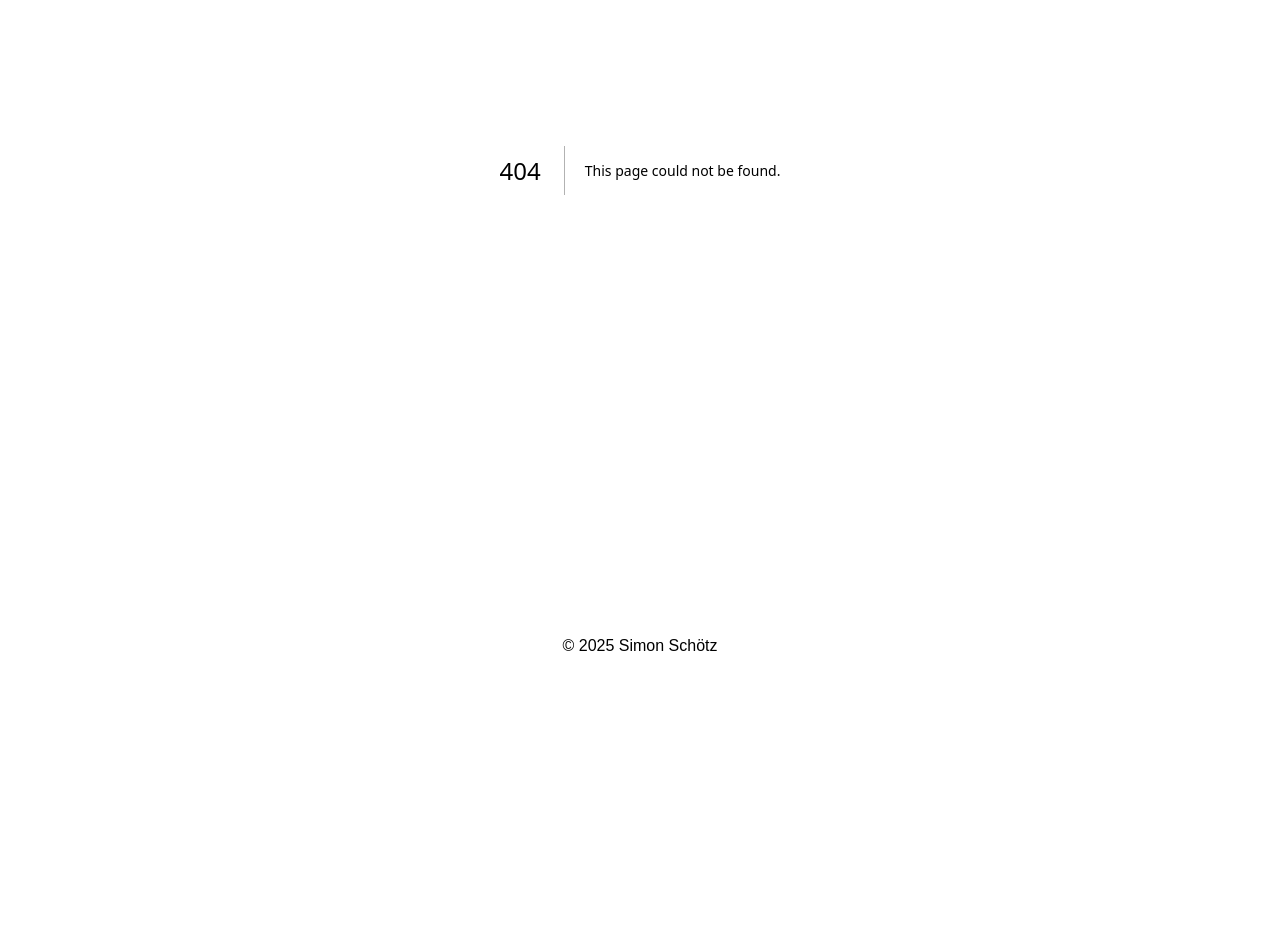
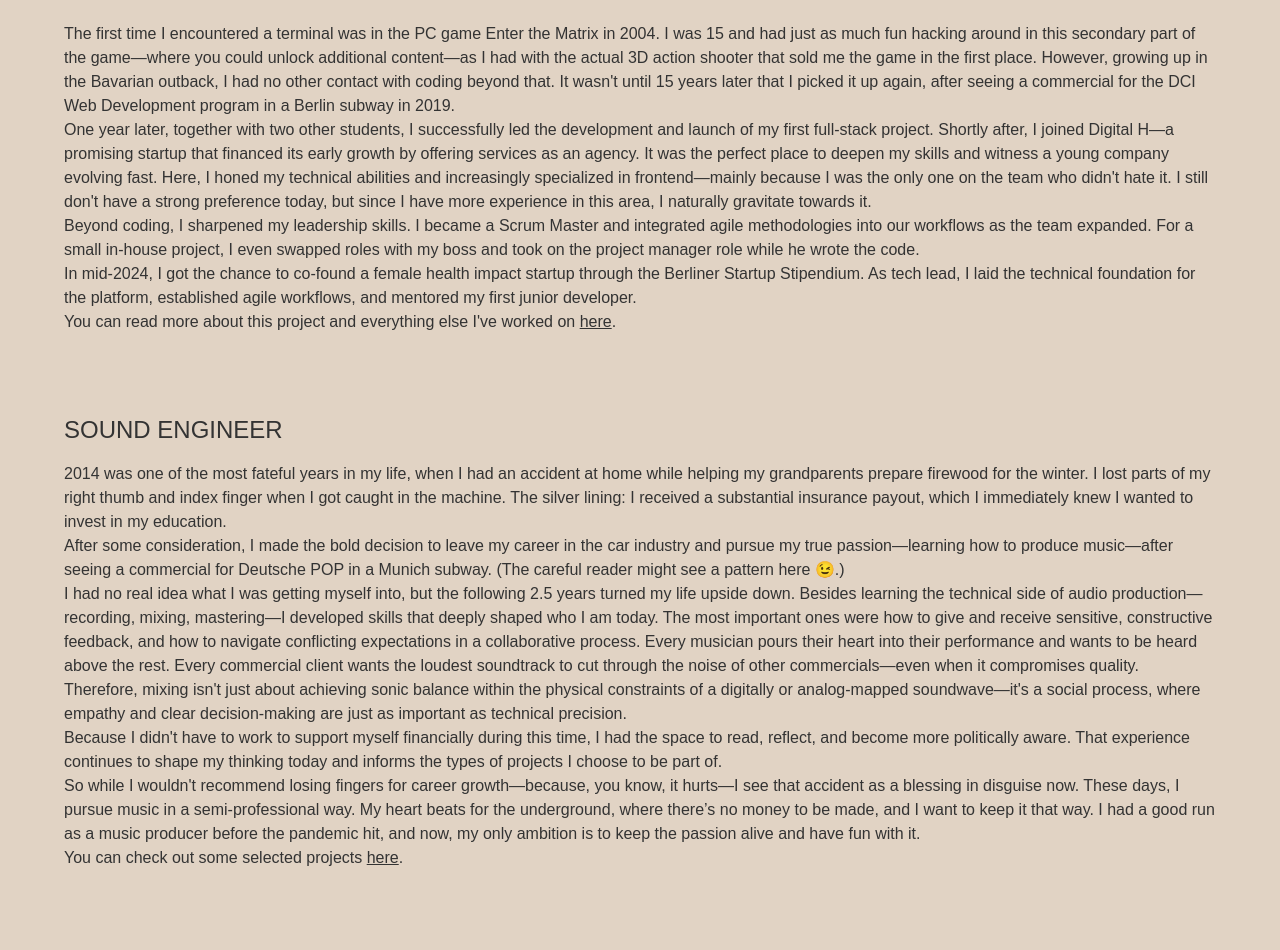
Before and after one commit to SimonSchoetz/simon-schoetz-website-2025, a Next.js app: page /career-paths in a window 1280 px wide. Before the commit this address had no page. Shown: the part 382-1332 px from the top of the page. Before the commit the page ends 1104 px from the top, so only its background shows below. Built offline with nearby package versions, Linux system fonts and the light colour scheme.

Commit message:
refactor professional career to career paths and add 2/3 of the content

```diff
--- a/app/_components/ProfessionalCareerSection.tsx
+++ b/app/_components/CareerPathsSection.tsx
@@ -4,7 +4,7 @@ import { FCProps, SectionProps } from '@/types';
 
 type Props = SectionProps;
 
-export const ProfessionalCareerSection: FCProps<Props> = ({ ...props }) => {
+export const CareerPathsSection: FCProps<Props> = ({ ...props }) => {
   return (
     <Section {...props}>
       <H2 text='My Professional Career' className='mb-4' />
@@ -27,7 +27,7 @@ export const ProfessionalCareerSection: FCProps<Props> = ({ ...props }) => {
       </p>
 
       <RouterItem
-        href={Route.PROFESSIONAL_CAREER}
+        href={Route.CAREER_PATHS}
         label='Read more →'
         className='font-mono'
       />
--- a/app/_components/Header.tsx
+++ b/app/_components/Header.tsx
@@ -16,8 +16,8 @@ const RouterItems: RouterItem[] = [
     label: 'Principles →',
   },
   {
-    href: Route.PROFESSIONAL_CAREER,
-    label: 'Professional Career →',
+    href: Route.CAREER_PATHS,
+    label: 'Career Paths →',
   },
   {
     href: Route.PROJECTS,
--- a/app/_components/index.ts
+++ b/app/_components/index.ts
@@ -1,6 +1,6 @@
 export * from './HeroSection';
 export * from './PrinciplesSection';
-export * from './ProfessionalCareerSection';
+export * from './CareerPathsSection';
 export * from './ProjectsSection';
 export * from './Header';
 export * from './Footer';
--- /dev/null
+++ b/app/career-paths/page.tsx
@@ -0,0 +1,129 @@
+import { H2, H3, RouterItem, Section } from '@/components';
+import { Route } from '@/enums';
+import { NextPage } from 'next';
+
+const CareerPathsPage: NextPage = () => {
+  return (
+    <main className='flex flex-col gap-16 p-16 max-sm:p-2 w-full'>
+      <H2 text='Career Paths' />
+      <Section>
+        <H3 text='Web Developer' />
+        <p>
+          The first time I encountered a terminal was in the PC game Enter the
+          Matrix in 2004. I was 15 and had just as much fun hacking around in
+          this secondary part of the game—where you could unlock additional
+          content—as I had with the actual 3D action shooter that sold me the
+          game in the first place. However, growing up in the Bavarian outback,
+          I had no other contact with coding beyond that. It wasn&apos;t until
+          15 years later that I picked it up again, after seeing a commercial
+          for the DCI Web Development program in a Berlin subway in 2019.
+        </p>
+
+        <p>
+          One year later, together with two other students, I successfully led
+          the development and launch of my first full-stack project. Shortly
+          after, I joined Digital H—a promising startup that financed its early
+          growth by offering services as an agency. It was the perfect place to
+          deepen my skills and witness a young company evolving fast. Here, I
+          honed my technical abilities and increasingly specialized in
+          frontend—mainly because I was the only one on the team who didn&apos;t
+          hate it. I still don&apos;t have a strong preference today, but since
+          I have more experience in this area, I naturally gravitate towards it.
+        </p>
+
+        <p>
+          Beyond coding, I sharpened my leadership skills. I became a Scrum
+          Master and integrated agile methodologies into our workflows as the
+          team expanded. For a small in-house project, I even swapped roles with
+          my boss and took on the project manager role while he wrote the code.
+        </p>
+
+        <p>
+          In mid-2024, I got the chance to co-found a female health impact
+          startup through the Berliner Startup Stipendium. As tech lead, I laid
+          the technical foundation for the platform, established agile
+          workflows, and mentored my first junior developer.
+        </p>
+
+        <p>
+          You can read more about this project and everything else I&apos;ve
+          worked on{' '}
+          <RouterItem
+            className='underline'
+            href={Route.PROJECTS}
+            label='here'
+          />
+          .
+        </p>
+      </Section>
+
+      <Section>
+        <H3 text='Sound Engineer' />
+        <p>
+          2014 was one of the most fateful years in my life, when I had an
+          accident at home while helping my grandparents prepare firewood for
+          the winter. I lost parts of my right thumb and index finger when I got
+          caught in the machine. The silver lining: I received a substantial
+          insurance payout, which I immediately knew I wanted to invest in my
+          education.
+        </p>
+
+        <p>
+          After some consideration, I made the bold decision to leave my career
+          in the car industry and pursue my true passion—learning how to produce
+          music—after seeing a commercial for Deutsche POP in a Munich subway.
+          (The careful reader might see a pattern here 😉.)
+        </p>
+
+        <p>
+          I had no real idea what I was getting myself into, but the following
+          2.5 years turned my life upside down. Besides learning the technical
+          side of audio production—recording, mixing, mastering—I developed
+          skills that deeply shaped who I am today. The most important ones were
+          how to give and receive sensitive, constructive feedback, and how to
+          navigate conflicting expectations in a collaborative process. Every
+          musician pours their heart into their performance and wants to be
+          heard above the rest. Every commercial client wants the loudest
+          soundtrack to cut through the noise of other commercials—even when it
+          compromises quality. Therefore, mixing isn&apos;t just about achieving
+          sonic balance within the physical constraints of a digitally or
+          analog-mapped soundwave—it&apos;s a social process, where empathy and
+          clear decision-making are just as important as technical precision.
+        </p>
+
+        <p>
+          Because I didn&apos;t have to work to support myself financially
+          during this time, I had the space to read, reflect, and become more
+          politically aware. That experience continues to shape my thinking
+          today and informs the types of projects I choose to be part of.
+        </p>
+
+        <p>
+          So while I wouldn&apos;t recommend losing fingers for career
+          growth—because, you know, it hurts—I see that accident as a blessing
+          in disguise now. These days, I pursue music in a semi-professional
+          way. My heart beats for the underground, where there’s no money to be
+          made, and I want to keep it that way. I had a good run as a music
+          producer before the pandemic hit, and now, my only ambition is to keep
+          the passion alive and have fun with it.
+        </p>
+
+        <p>
+          You can check out some selected projects{' '}
+          <RouterItem
+            className='underline'
+            href={Route.PROJECTS}
+            label='here'
+          />
+          .
+        </p>
+      </Section>
+      <Section>
+        <H3 text='Kfz-Meister' />
+        <p>TBD</p>
+      </Section>
+    </main>
+  );
+};
+
+export default CareerPathsPage;
--- a/app/page.tsx
+++ b/app/page.tsx
@@ -2,7 +2,7 @@ import { NextPage } from 'next';
 import {
   HeroSection,
   PrinciplesSection,
-  ProfessionalCareerSection,
+  CareerPathsSection,
   ProjectsSection,
 } from './_components';
 
@@ -13,7 +13,7 @@ const MainPage: NextPage = () => {
 
       <PrinciplesSection />
 
-      <ProfessionalCareerSection />
+      <CareerPathsSection />
 
       <ProjectsSection />
     </main>
--- a/app/professional-career/page.tsx
+++ /dev/null
@@ -1,13 +0,0 @@
-import { H2 } from '@/components';
-import { NextPage } from 'next';
-
-const ProfessionalCareerPage: NextPage = () => {
-  return (
-    <main className='flex flex-col gap-16 p-16 max-sm:p-2 w-full'>
-      <H2 text='Professional Career' />
-      <p>TBD</p>
-    </main>
-  );
-};
-
-export default ProfessionalCareerPage;
--- a/enums/routes.ts
+++ b/enums/routes.ts
@@ -1,6 +1,6 @@
 export enum Route {
   HOME = '/',
   PRINCIPLES = '/principles',
-  PROFESSIONAL_CAREER = '/professional-career',
+  CAREER_PATHS = '/career-paths',
   PROJECTS = '/projects',
 }
```
